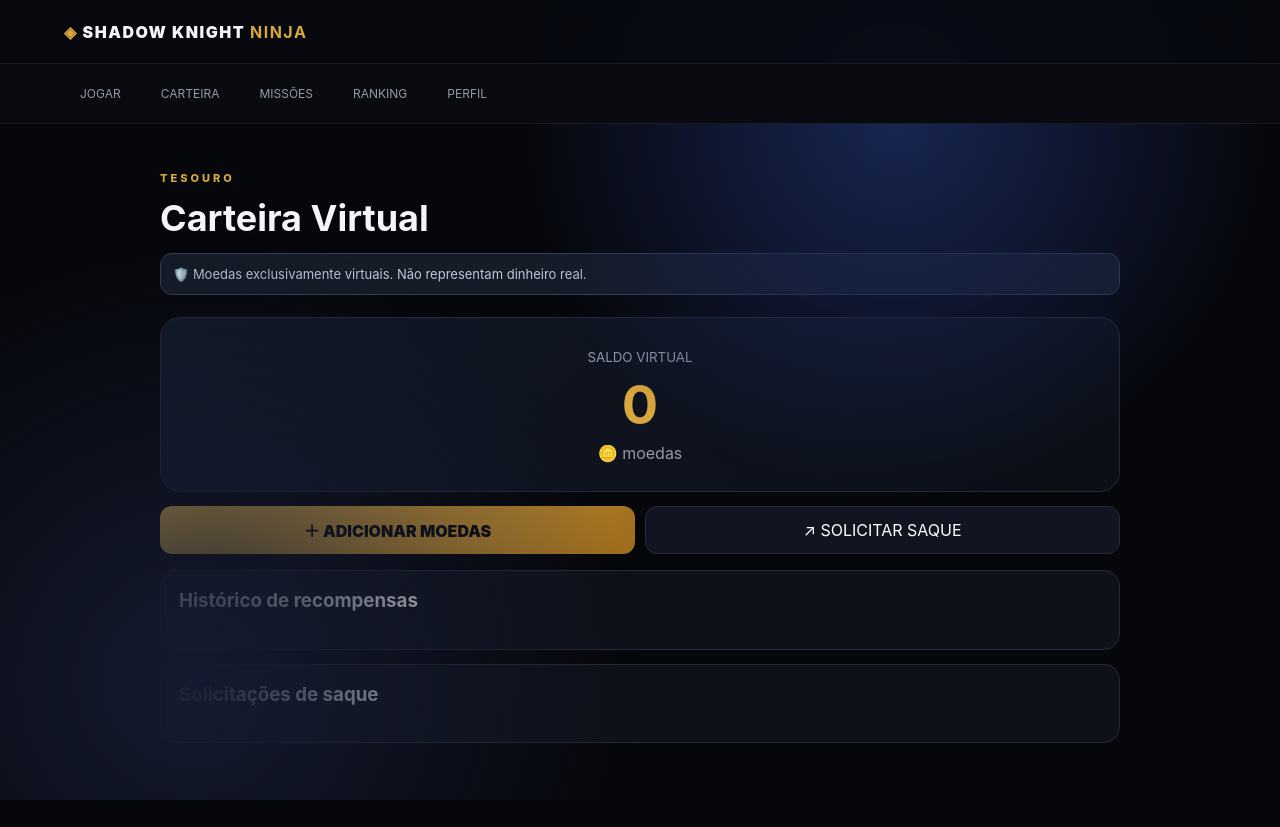
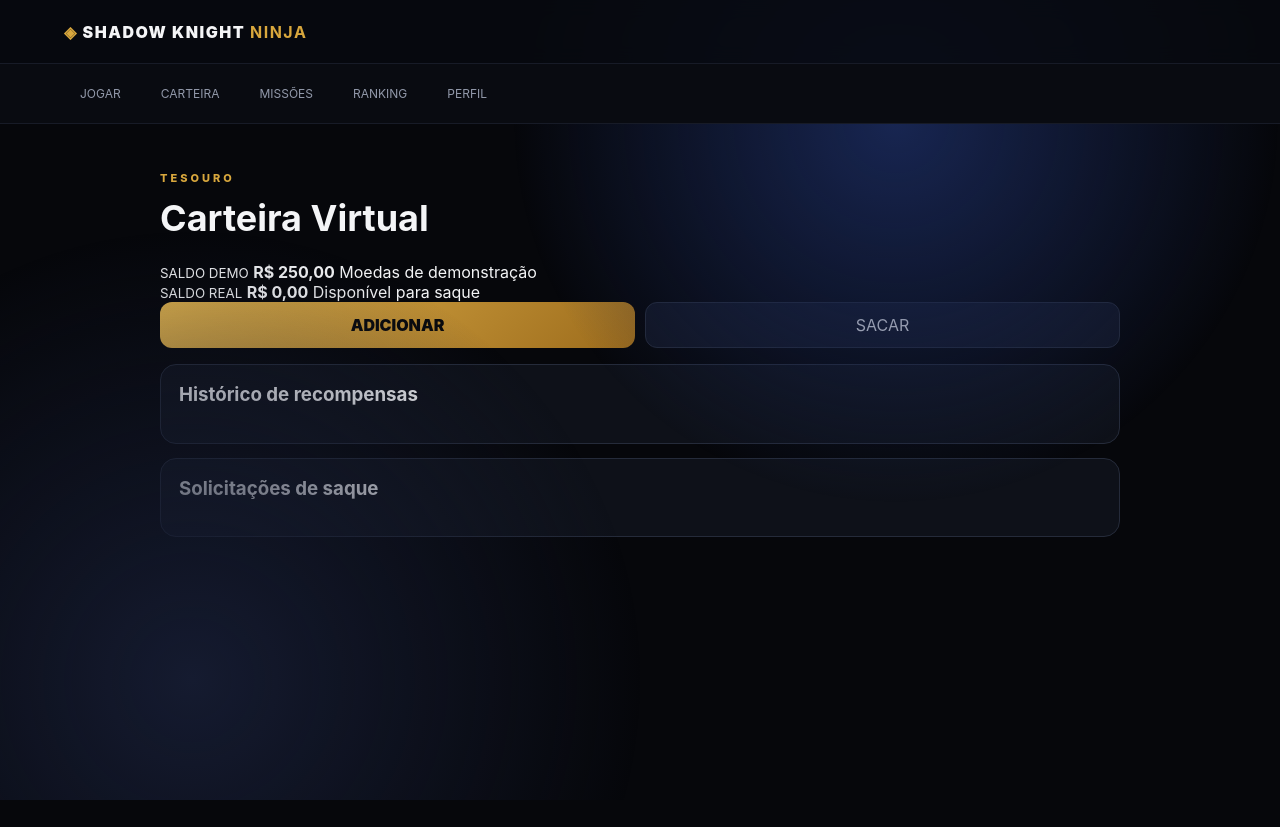
Before and after one commit to novaisdaniel692-lab/shadow-knight-ninja, a website: page index.html in a window 1280 px wide. Both pictures are taken after a click on the button "CARTEIRA". After the commit the page ends 800 px from the top, so only its background shows below. Drawn offline with Linux system fonts and the light colour scheme; no server answers.

Commit message:
Enhance wallet section with balance and actions
Added demo and real balance sections with actions for deposit and withdrawal.

```diff
--- a/index.html
+++ b/index.html
@@ -31,22 +31,50 @@
  <div class="controls"><button onpointerdown="move(-1)">◀</button><button onpointerdown="jump()">⬆</button><button class="attack" onpointerdown="attack()">⚔</button><button onpointerdown="move(1)">▶</button><button onpointerdown="dodge()">↝</button></div>
  <div class="level-actions"><button onclick="collectReward()">Coletar moedas</button><button onclick="completeLevel()">Concluir fase</button></div>
 </section>
+<section id="wallet" class="screen">
 
-<section id="wallet" class="screen">
- <div class="section-head"><p class="eyebrow">TESOURO</p><h2>Carteira Virtual</h2><p class="notice">🛡️ Moedas exclusivamente virtuais. Não representam dinheiro real.</p></div>
- <div class="balance"><small>SALDO VIRTUAL</small><strong id="walletCoins">0</strong><span>🪙 moedas</span></div>
- <div class="actions"><button class="primary" onclick="openModal('deposit')">＋ ADICIONAR MOEDAS</button><button onclick="openModal('withdraw')">↗ SOLICITAR SAQUE</button></div>
- <div class="card"><h3>Histórico de recompensas</h3><div id="txList"></div></div>
- <div class="card"><h3>Solicitações de saque</h3><div id="withdrawList"></div></div>
+  <div class="section-head">
+    <p class="eyebrow">TESOURO</p>
+    <h2>Carteira Virtual</h2>
+  </div>
+
+  <div class="wallet">
+
+    <div class="wallet-card demo">
+      <small>SALDO DEMO</small>
+      <strong id="demoBalance">R$ 250,00</strong>
+      <span>Moedas de demonstração</span>
+    </div>
+
+    <div class="wallet-card real">
+      <small>SALDO REAL</small>
+      <strong id="realBalance">R$ 0,00</strong>
+      <span>Disponível para saque</span>
+    </div>
+
+  </div>
+
+  <div class="actions">
+    <button class="primary" onclick="openModal('deposit')">
+      ADICIONAR
+    </button>
+
+    <button onclick="openModal('withdraw')">
+      SACAR
+    </button>
+  </div>
+
+  <div class="card">
+    <h3>Histórico de recompensas</h3>
+    <div id="rewardHistory"></div>
+  </div>
+
+  <div class="card">
+    <h3>Solicitações de saque</h3>
+    <div id="withdrawHistory"></div>
+  </div>
+
 </section>
-
-<section id="missions" class="screen"><div class="section-head"><p class="eyebrow">DESAFIOS</p><h2>Missões</h2></div><div id="missionsList" class="list"></div><button class="daily" onclick="daily()">🎁 RESGATAR BÔNUS DIÁRIO — 50 🪙</button></section>
-
-<section id="ranking" class="screen"><div class="section-head"><p class="eyebrow">HONRA</p><h2>Ranking</h2></div><div id="rankList" class="list"></div></section>
-
-<section id="profile" class="screen"><div class="profile"><div class="avatar">🥷</div><h2 id="profileName">Shadow</h2><p>Ninja da Sombra</p><div class="xp"><span id="levelText">Nível 1</span><div><i id="xpBar"></i></div></div><div class="stats"><div><b id="statLevel">1</b><small>Nível</small></div><div><b id="statLevels">0</b><small>Fases</small></div><div><b id="statAch">0</b><small>Conquistas</small></div></div></div></section>
-</main>
-
 <div id="modal" class="modal"><div class="modal-box"><button class="close" onclick="closeModal()">×</button><div id="modalContent"></div></div></div>
 <script src="/app.js"></script>
 </body></html>
```
